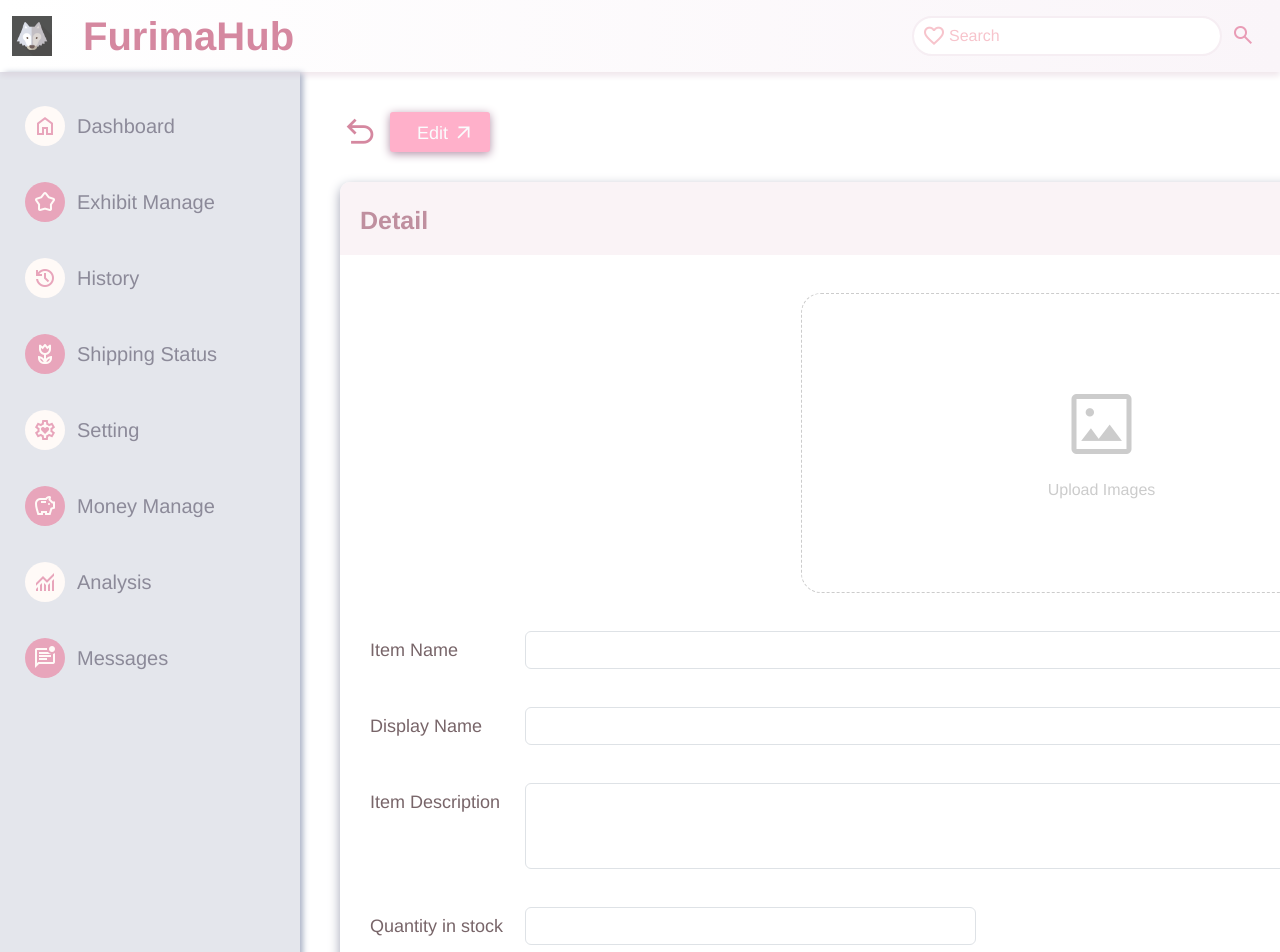
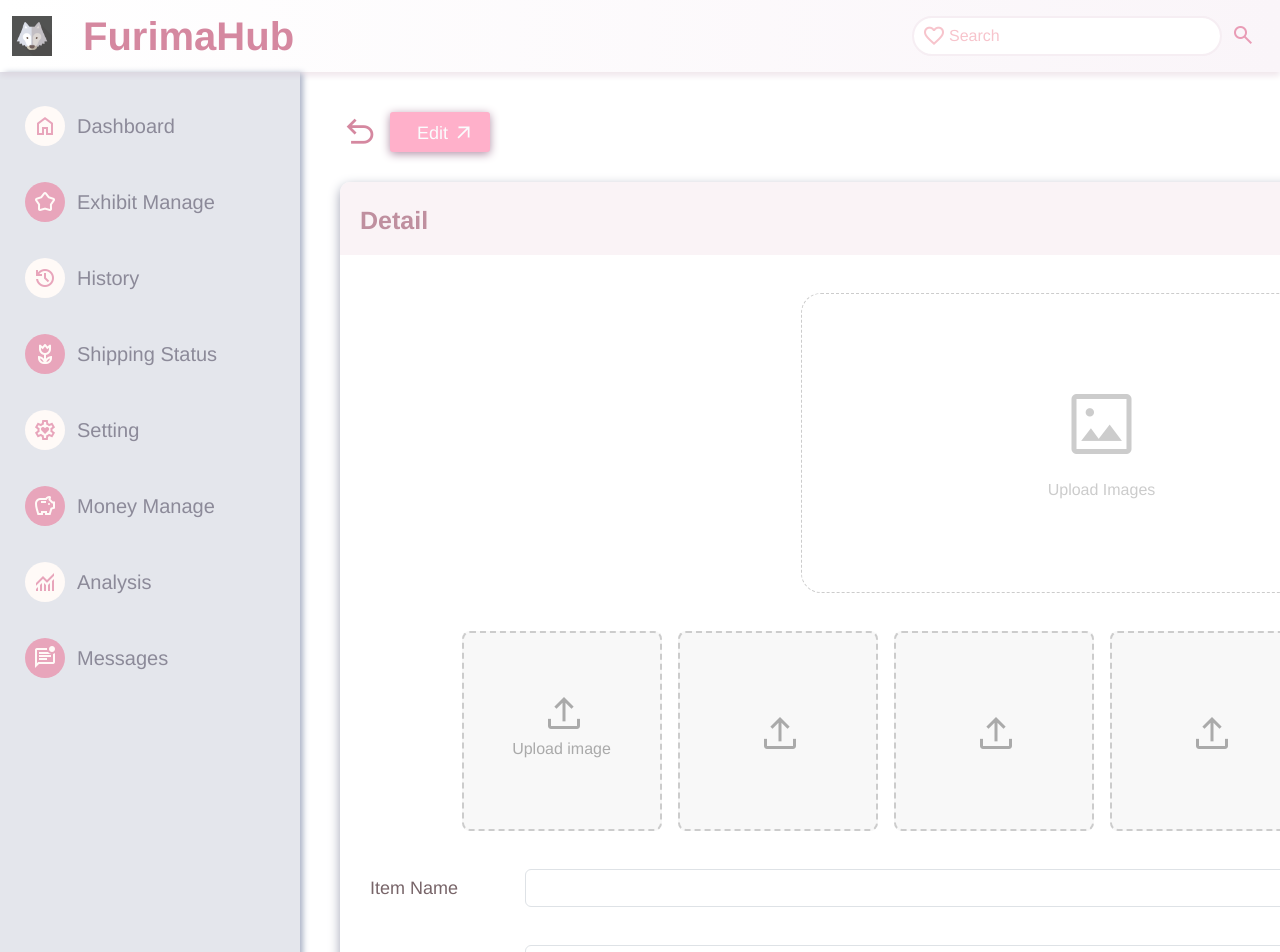
Before and after one commit to SAZO54/furimaHub-fronted, a Vue app: page /exhibit/detail in a window 1280 px wide. Shown: the top 952 px of the page. Built offline with nearby package versions, Linux system fonts and the light colour scheme.

Commit message:
Create image components

```diff
--- a/src/components/ExhibitDetail.vue
+++ b/src/components/ExhibitDetail.vue
@@ -35,6 +35,39 @@ function backExhibitList() {
                 <span class="material-symbols-outlined imgmode">imagesmode</span>
               </div>
               <div style="color: #ccc;">Upload Images</div>
+            </div>
+          </div>
+          <div class="image-collage">
+            <div class="image-container">
+              <div class="upload-placeholder">
+                <span class="material-symbols-outlined">upload</span>
+                <p>Upload image</p>
+              </div>
+            </div>
+            <div class="image-container">
+              <div class="upload-placeholder">
+                <span class="material-symbols-outlined">upload</span>
+              </div>
+            </div>
+            <div class="image-container">
+              <div class="upload-placeholder">
+                <span class="material-symbols-outlined">upload</span>
+              </div>
+            </div>
+            <div class="image-container">
+              <div class="upload-placeholder">
+                <span class="material-symbols-outlined">upload</span>
+              </div>
+            </div>
+            <div class="image-container">
+              <div class="upload-placeholder">
+                <span class="material-symbols-outlined">upload</span>
+              </div>
+            </div>
+            <div class="image-container">
+              <div class="upload-placeholder">
+                <span class="material-symbols-outlined">upload</span>
+              </div>
             </div>
           </div>
           <div class="mb-3">
@@ -117,6 +150,52 @@ function backExhibitList() {
 </template>
 
 <style scoped>
+/* test用 */
+.image-collage {
+  display: flex;
+  justify-content: center;
+  gap: 1rem;
+  flex-wrap: wrap;
+}
+
+.image-container {
+  position: relative;
+  width: 200px;
+  height: 200px;
+  margin-bottom: 38px;
+}
+
+.collage-image {
+  width: 100%;
+  height: 100%;
+  object-fit: cover;
+  border-radius: 0.5rem;
+}
+
+.upload-placeholder {
+  display: flex;
+  flex-direction: column;
+  justify-content: center;
+  align-items: center;
+  width: 100%;
+  height: 100%;
+  border: 2px dashed #ccc;
+  border-radius: 0.5rem;
+  background-color: #f8f8f8;
+  color: #aaa;
+  cursor: pointer;
+  transition: background-color 0.3s ease;
+}
+
+.upload-placeholder:hover {
+  background-color: #eee;
+}
+
+.material-symbols-outlined {
+  font-size: 3rem;
+}
+/*  */
+
 .header, .detail-ctn {
   margin: 40px 40px 20px;
 }
```
